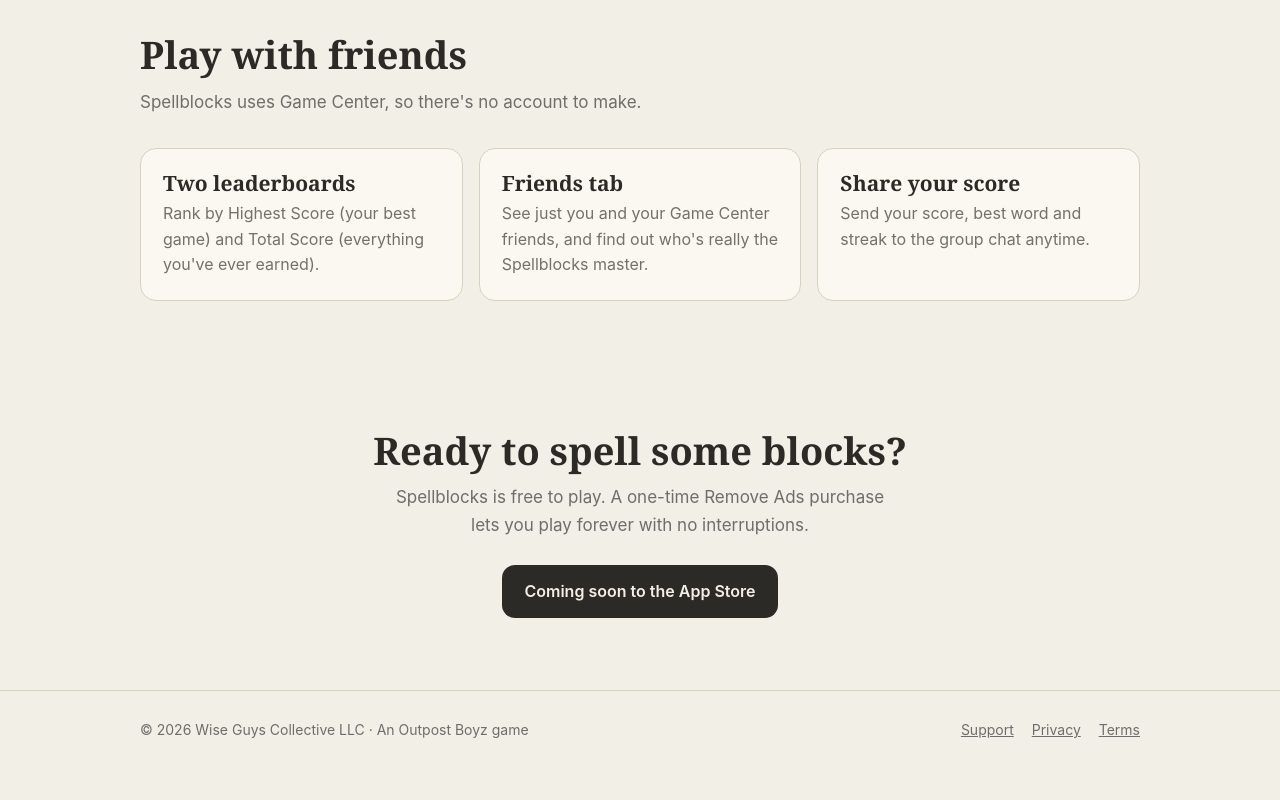
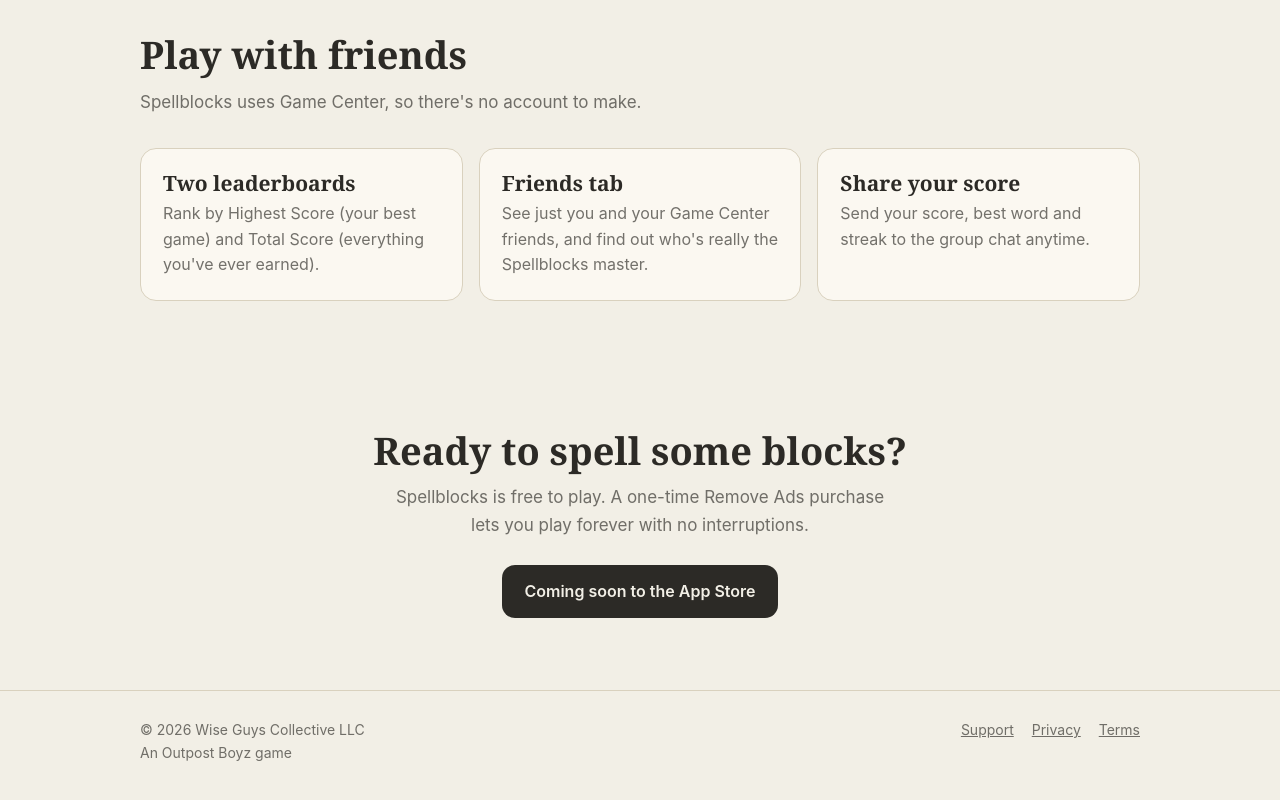
Before and after one commit to chantelgia/spellblocks-site, a plain HTML site: page index.html in a window 1280 px wide. Shown: the part 1635-2435 px from the top of the page. Drawn offline with Linux system fonts and the light colour scheme.

Commit message:
Add files via upload

```diff
--- a/index.html
+++ b/index.html
@@ -128,7 +128,7 @@
 
   <footer>
     <div class="wrap foot">
-      <span>© 2026 Wise Guys Collective LLC · An Outpost Boyz game</span>
+      <span>© 2026 Wise Guys Collective LLC<br>An Outpost Boyz game</span>
       <nav>
         <a href="support.html">Support</a>
         <a href="privacy.html">Privacy</a>
```
Also changed, not shown: privacy.html (+1 -1 lines), support.html (+1 -1 lines), terms.html (+1 -1 lines), 1 other file.
